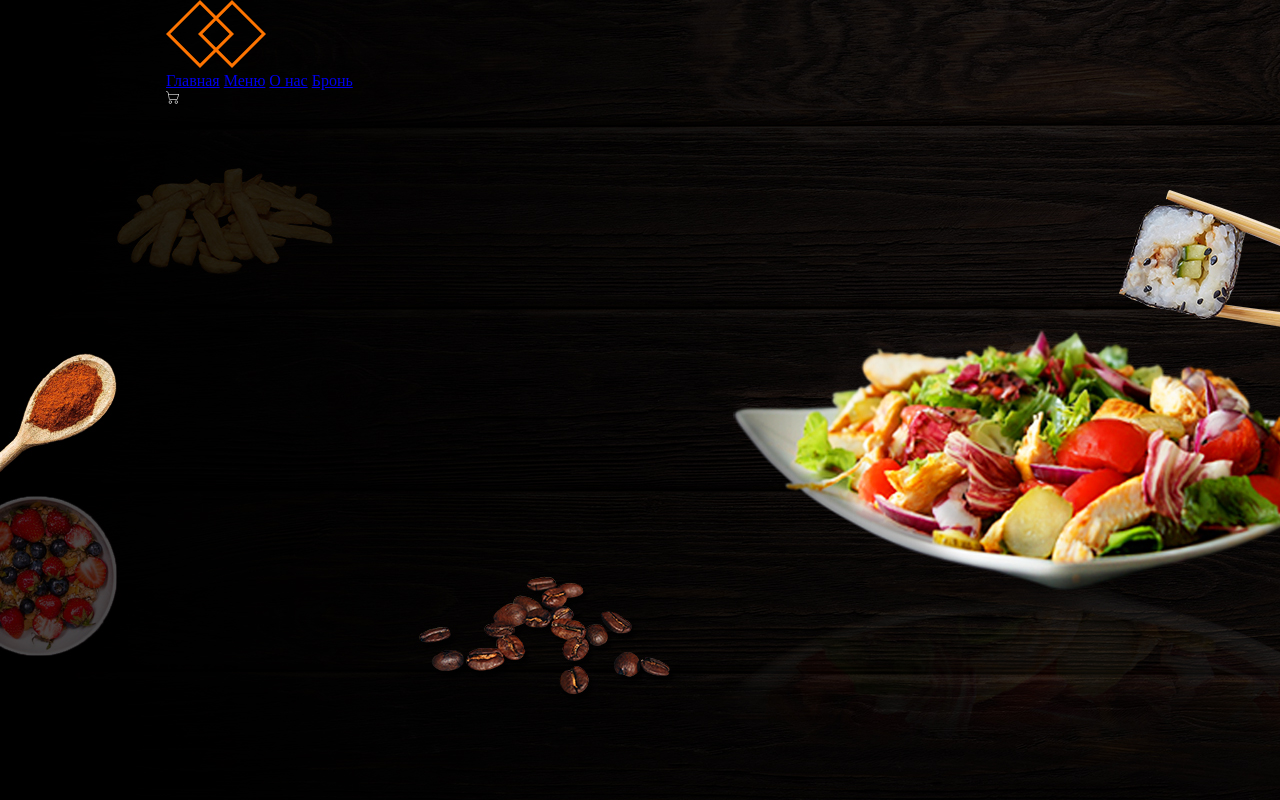
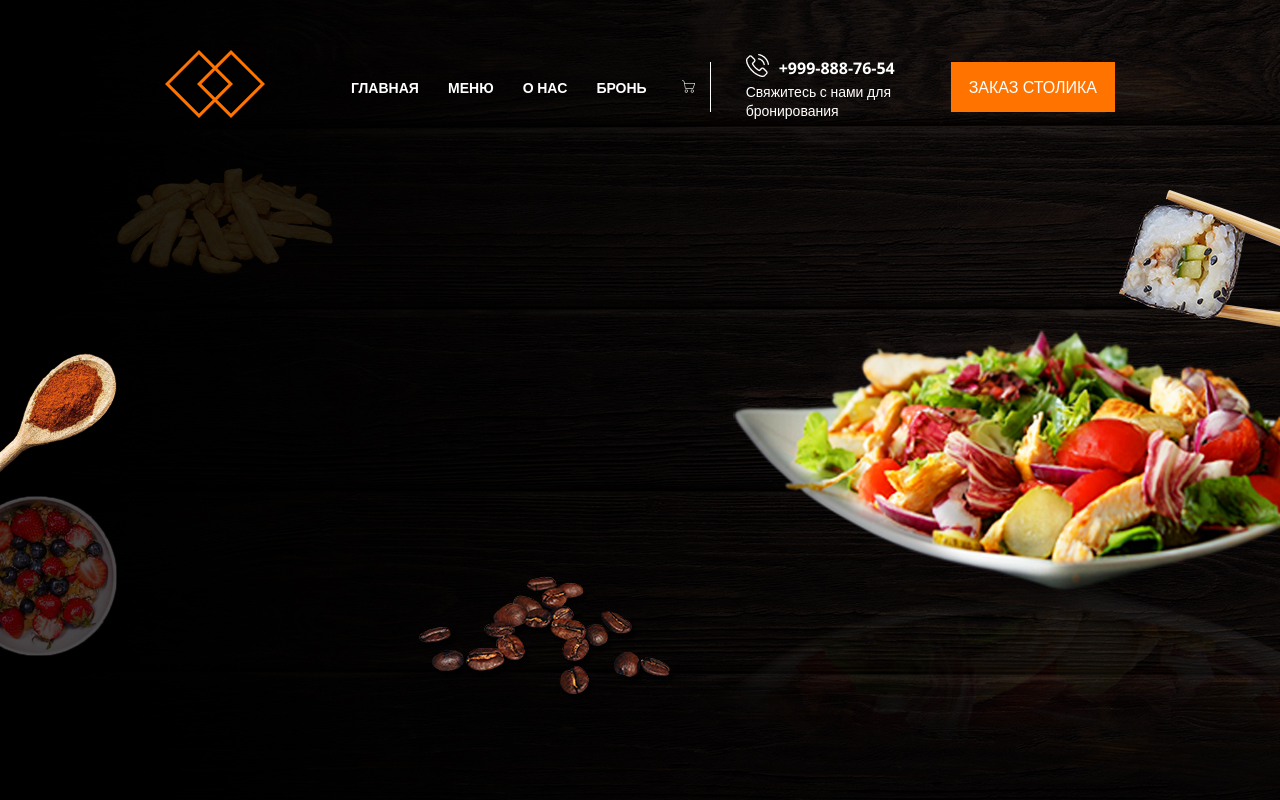
Before and after one commit to DelinFix/Restaurant, a plain HTML site: page index.html in a window 1280 px wide. Drawn offline with nearby package versions, Linux system fonts and the light colour scheme.

Commit message:
created header

```diff
--- a/index.html
+++ b/index.html
@@ -6,6 +6,10 @@
     <meta http-equiv="X-UA-Compatible" content="IE=edge">
     <meta name="viewport" content="width=device-width, initial-scale=1.0">
     <link rel="stylesheet" href="styles/style.css">
+    <link rel="preconnect" href="https://fonts.googleapis.com">
+    <link rel="preconnect" href="https://fonts.gstatic.com" crossorigin>
+    <link href="https://fonts.googleapis.com/css2?family=Open+Sans:wght@300;400;500;600;700;800&display=swap"
+        rel="stylesheet">
     <title>Ресторан</title>
 </head>
 
@@ -16,17 +20,35 @@
                 <div class="header-logo">
                     <img src="assets/logo.png" alt="logo">
                 </div>
-            </div>
                 <div class="nav">
-                <a href="#">Главная</a>
-                <a href="#">Меню</a>
-                <a href="#">О нас</a>
-                <a href="#">Бронь</a>
+                    <a class="nav-item" href="#">Главная</a>
+                    <a class="nav-item" href="#">Меню</a>
+                    <a class="nav-item" href="#">О нас</a>
+                    <a class="nav-item" href="#">Бронь</a>
                 </div>
                 <div class="cart">
                     <a href="#">
                         <img src="assets/cart.png" alt="cart">
                     </a>
+                </div>
+                <div class="phone">
+                    <div class="phone-holder">
+                        <div>
+                            <img src="assets/phone.png" alt="phone">
+                        </div>
+                        <div class="phone-number">
+                            <a href="#">+999-888-76-54</a>
+                        </div>
+                    </div>
+                    <div class="phone-text">
+                        Свяжитесь с нами для бронирования
+                    </div>
+                </div>
+                <div class="header-btn-container">
+                    <a class="header-btn" href="#">
+                        Заказ столика
+                    </a>
+                </div>
             </div>
         </div>
     </div>
--- a/styles/style.css
+++ b/styles/style.css
@@ -2,10 +2,11 @@
     margin: 0;
     padding: 0;
     box-sizing: border-box;
+    font-family: 'Open Sans', sans-serif;
 }
 
 .container {
-    margin: 0 166px;
+    margin: 0 165px;
 }
 
 .header {
@@ -14,3 +15,84 @@
     background-repeat: no-repeat;
     background-size: cover;
 }
+
+.header-line {
+    padding-top: 50px;
+    display: flex;
+    align-items: center;
+}
+
+.nav {
+    margin-right: 35px;
+    margin-left: auto;
+}
+
+.nav-item {
+    color: #fff;
+    text-decoration: none;
+    font-weight: 700;
+    font-size: 14px;
+    text-transform:uppercase;
+    margin-left: 25px;
+    transition: color .2s linear;
+}
+
+.nav-item:hover {
+    color: #e39656f3;
+}
+
+.cart {
+    border-right: 1px solid #fff;
+    padding-right: 15px;
+    height: 50px;
+    align-items: center;
+    display: flex;
+}
+
+.phone {
+    margin-left: 35px;
+}
+
+.phone-number {
+    margin-left: 10px;
+}
+
+.phone-number a {
+    color: #fff;
+    text-decoration: none;
+    font-weight: 700;
+    transition: color .2s linear;
+}
+
+.phone-number a:hover {
+    color: #e39656f3;
+}
+
+.phone-text {
+    font-size: 14px;
+    font-weight: 400;
+    color: #fff;
+    width: 160px;
+}
+
+.phone-holder {
+    display: flex;
+    align-items: center;
+}
+
+.header-btn-container {
+    margin-left: 45px;
+}
+
+.header-btn {
+    background-color: #FF7400;
+    color: white;
+    text-decoration: none;
+    padding: 14px 18px;
+    text-transform: uppercase;
+    transition: background-color .2s linear;
+}
+
+.header-btn:hover {
+    background-color: #a5581a;
+}
```
Lines whose indentation alone changed are shown as unchanged.
